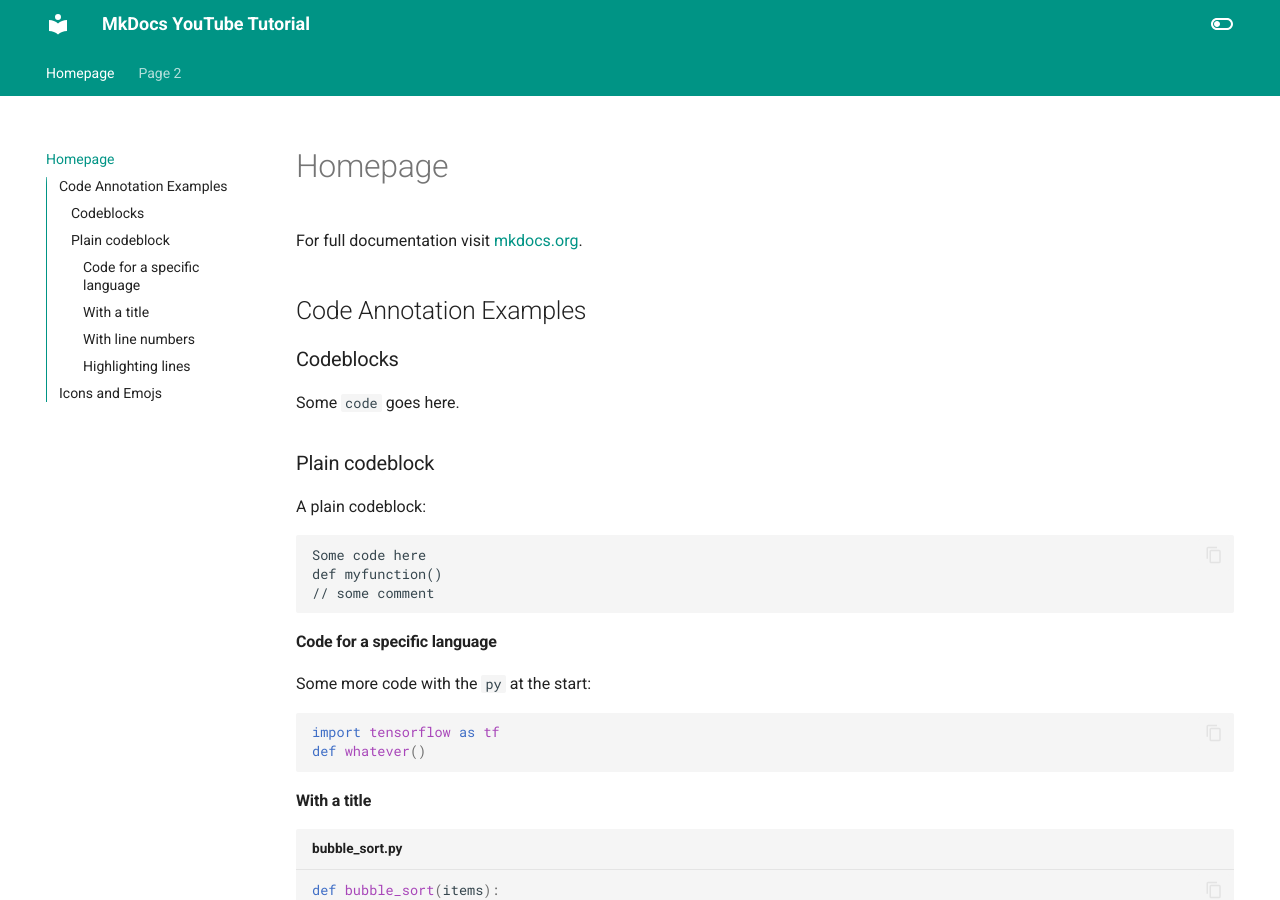
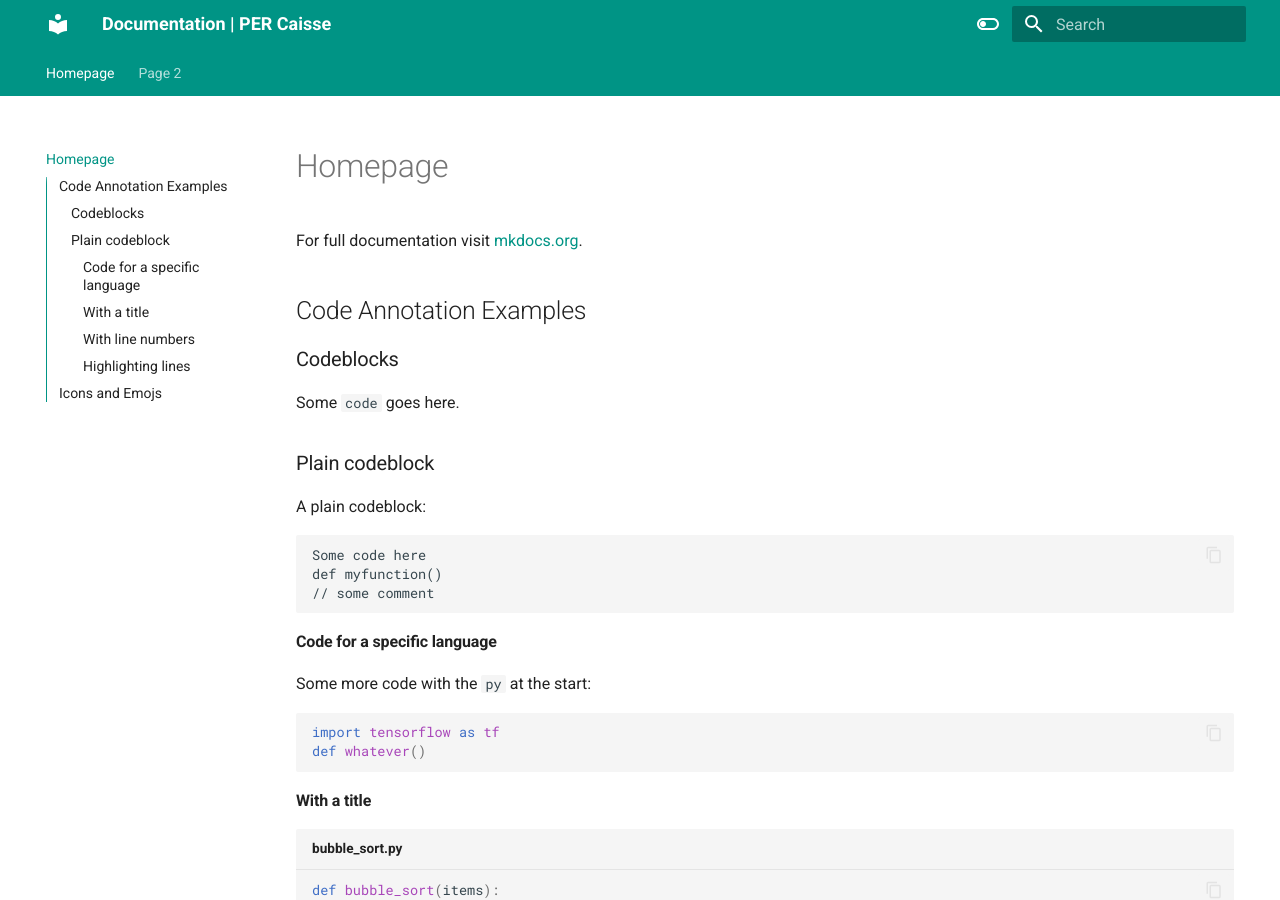
Before and after one commit to xBullseye/per-caisse-doc, an MkDocs documentation site: the page built from docs/index.md, in a window 1280 px wide and 900 px high. Built offline with MkDocs 1.6.1 and Material for MkDocs 9.7.7, drawn with Linux system fonts in a browser that asks for light colours; emoji names are drawn with the system emoji font.

Commit message:
Creating initial doc files

```diff
--- a/mkdocs.yml
+++ b/mkdocs.yml
@@ -1,5 +1,4 @@
-site_name: MkDocs YouTube Tutorial
-site_url: https://james-willett.github.io/mkdocs-material-youtube-tutorial/
+site_name: Documentation | PER Caisse
 theme:
   name: material
   features:
@@ -26,9 +25,6 @@
         name: Switch to light mode
       primary: teal
       accent: lime
-
-plugins:
-  - social
 
 extra:
   social:
```
